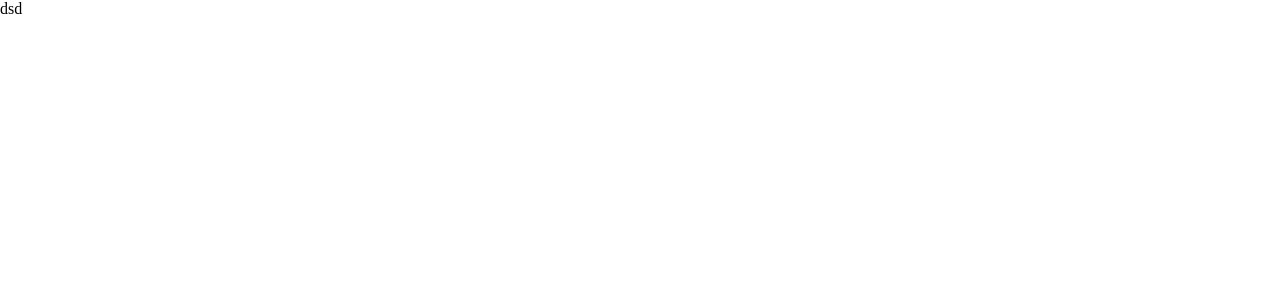
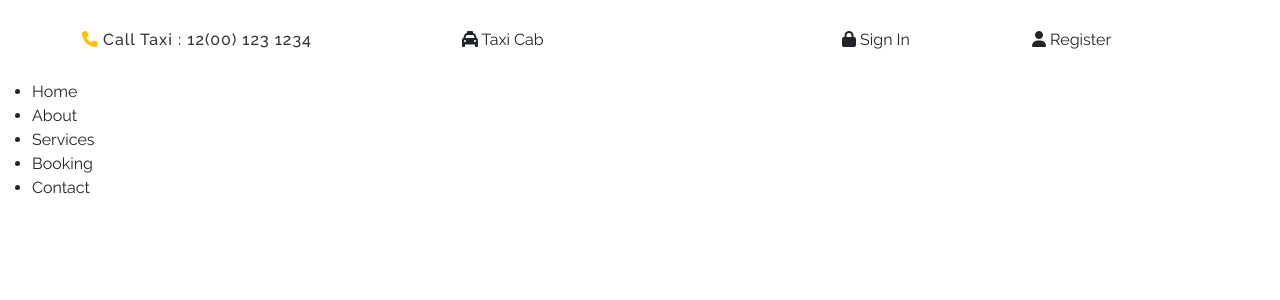
Before and after one commit to Cyber9jaDev/Car-Booking-System, a React (Vite) app in the folder client/: page / in a window 1280 px wide. Shown: the top 300 px of the page. Built offline with nearby package versions, Linux system fonts and the light colour scheme.

Commit message:
minor update

```diff
--- a/client/index.html
+++ b/client/index.html
@@ -4,7 +4,13 @@
     <meta charset="UTF-8" />
     <link rel="icon" type="image/svg+xml" href="/car-big.png" />
     <meta name="viewport" content="width=device-width, initial-scale=1.0" />
-    <title>Vite + React + TS</title>
+    <link deferred rel="stylesheet" href="https://cdn.jsdelivr.net/npm/bootstrap@5.2.3/dist/css/bootstrap.min.css" integrity="sha384-rbsA2VBKQhggwzxH7pPCaAqO46MgnOM80zW1RWuH61DGLwZJEdK2Kadq2F9CUG65" crossorigin="anonymous">
+    <link deferred rel="stylesheet" href="https://cdnjs.cloudflare.com/ajax/libs/font-awesome/6.4.0/css/all.min.css" integrity="sha512-iecdLmaskl7CVkqkXNQ/ZH/XLlvWZOJyj7Yy7tcenmpD1ypASozpmT/E0iPtmFIB46ZmdtAc9eNBvH0H/ZpiBw==" crossorigin="anonymous" referrerpolicy="no-referrer" />
+    <link rel="preconnect" href="https://fonts.googleapis.com">
+    <link rel="preconnect" href="https://fonts.gstatic.com" crossorigin>
+    <link href="https://fonts.googleapis.com/css2?family=Raleway:ital,wght@0,100;0,200;0,300;0,400;0,500;0,600;0,700;0,800;0,900;1,100;1,200;1,300;1,400;1,500;1,600;1,700;1,800;1,900&display=swap" rel="stylesheet">
+    <script src="https://cdnjs.cloudflare.com/ajax/libs/sass.js/0.11.1/sass.js" integrity="sha512-o3uttbIx94NYlTeI0PE6dm6OJRORmL1iBJqeAylDhVm+iwPwCl/x566K4hBFUoSPkr7hG8tur0WVCUR+wNsRXA==" crossorigin="anonymous" referrerpolicy="no-referrer"></script>
+    <title>Car Booking System</title>
   </head>
   <body>
     <div id="root"></div>
--- a/client/src/App.tsx
+++ b/client/src/App.tsx
@@ -1,10 +1,13 @@
+import Navbar from "./components/users/Navbar";
+import TopNav from "./components/users/TopNav";
 
 
 function App() {
 
   return (
     <>
-    <p>dsd</p>
+    <TopNav />
+    <Navbar />
     </>
   )
 }
--- a/client/src/components/users/Navbar.tsx
+++ b/client/src/components/users/Navbar.tsx
@@ -1,8 +1,28 @@
+import { NavLink } from "react-router-dom";
 
 const Navbar = () => {
   return (
-    <nav>
+    <nav id="navbar">
+      <div className="nav-icon-wrapper">
 
+      </div>
+      <ul>
+        <li className="nav-item">
+          <NavLink className="nav-link" to="/">Home</NavLink>
+        </li>
+        <li className="nav-item">
+          <NavLink className="nav-link" to="/">About</NavLink>
+        </li>
+        <li className="nav-item">
+          <NavLink className="nav-link" to="/">Services</NavLink>
+        </li>
+        <li className="nav-item">
+          <NavLink className="nav-link" to="/">Booking</NavLink>
+        </li>
+        <li className="nav-item">
+          <NavLink className="nav-link" to="/">Contact</NavLink>
+        </li>
+      </ul>
     </nav>
   )
 }
--- /dev/null
+++ b/client/src/components/users/TopNav.tsx
@@ -0,0 +1,40 @@
+import { NavLink } from "react-router-dom";
+import '../../sass/topnav.css';
+
+
+const TopNav = () => {
+  return (
+    <div className='top-bar container-fluid'>
+      <div className="container h-100">
+        <div className="h-100 row justify-content-center align-items-center">
+          <div className="col-md-4 col sm-6 log-icons d-flex align-items-center">
+            <p className="py-2 my-auto"><i className="fa fa-phone"></i>Call Taxi : 12(00) 123 1234</p>
+          </div>
+          <div className="col-md-4 col-sm-6 logo">
+            <NavLink className="navbar-brand" to="/"> <i className="fas fa-taxi"></i> Taxi Cab</NavLink>
+          </div>
+          <div className="col-md-4">
+            <div className="row align-items-center">
+              <div className="col-6">
+                <span className="">
+                  <NavLink className='nav-link' to="/sign-in">
+                    <i className="fas fa-lock"></i> Sign In
+                  </NavLink>
+                </span>
+              </div>
+              <div className="col-6">
+                <span className="">
+                  <NavLink className='nav-link' to="/signup" >
+                    <i className="fas fa-user"></i> Register
+                  </NavLink>
+                </span>
+              </div>
+            </div>
+          </div>
+        </div>
+      </div>
+    </div>
+  )
+}
+
+export default TopNav
--- a/client/src/index.css
+++ b/client/src/index.css
@@ -2,5 +2,11 @@
   padding: 0;
   margin: 0;
   box-sizing: border-box;
+  font-family: 'Raleway', sans-serif;
+  background:#fff;
+	position:relative;
+}
 
+body{
+  font-family: 'Raleway', sans-serif;
 }
--- a/client/src/main.tsx
+++ b/client/src/main.tsx
@@ -1,10 +1,13 @@
 import React from 'react'
 import ReactDOM from 'react-dom/client'
-import App from './App.tsx'
-import './index.css'
+import App from './App.tsx';
+import { BrowserRouter } from 'react-router-dom'
+import './index.css';
 
 ReactDOM.createRoot(document.getElementById('root') as HTMLElement).render(
   <React.StrictMode>
-    <App />
+    <BrowserRouter>
+      <App />
+    </BrowserRouter>
   </React.StrictMode>,
 )
--- /dev/null
+++ b/client/src/sass/topnav.css
@@ -0,0 +1,24 @@
+.top-bar{
+  height: 80px;
+  background: #fff;
+  position: relative;
+}
+.nav-link{
+  text-decoration: none;
+}
+
+.log-icons{
+
+}
+
+.log-icons p {
+  font-size: 1em;
+  letter-spacing: 1px;
+  color: #333;
+  font-weight: 500;
+}
+
+.log-icons p i{
+  color: #ffc107;
+  margin-right: 4px;
+}
```
